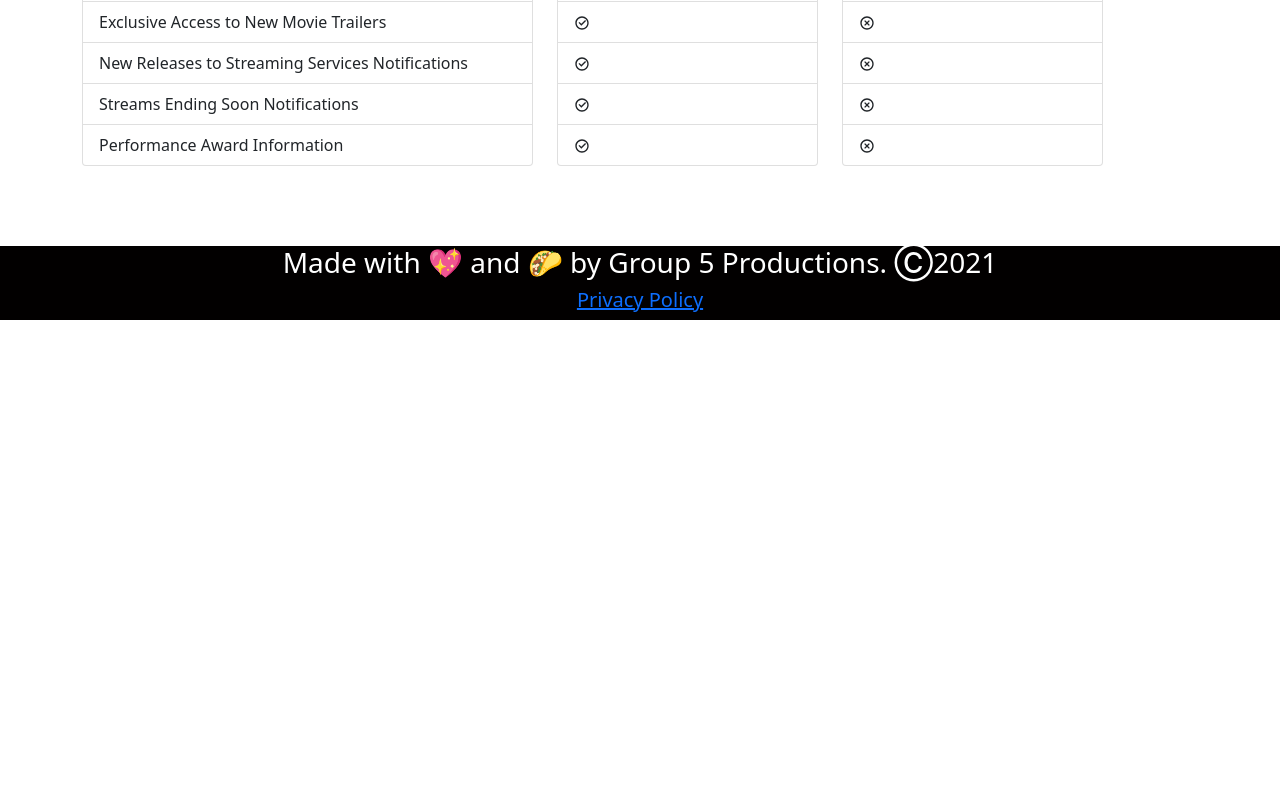
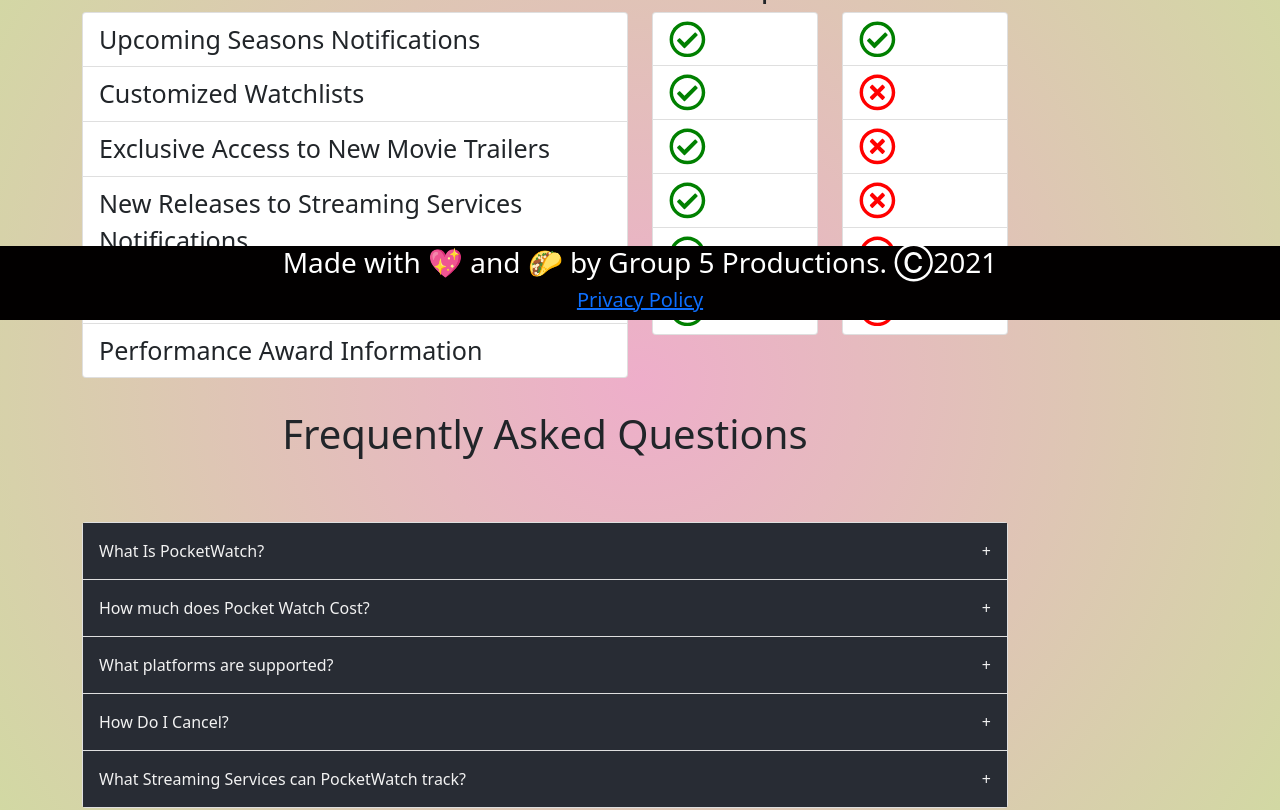
Before and after one commit to fraudwheeldrive/tracker, a React (Create React App) app in the folder client/: page /gopremium in a window 1280 px wide. Shown: the part 480-1290 px from the top of the page. Before the commit the page ends 800 px from the top, so only its background shows below. Built offline with nearby package versions, Linux system fonts and the light colour scheme.

Commit message:
added accordianList component

```diff
--- a/client/src/App.css
+++ b/client/src/App.css
@@ -110,6 +110,8 @@
 }
 
 
+/* Carousel Style  */
+
 .slider {
   position: relative;
   height: 50vh;
@@ -158,6 +160,8 @@
   height: 50vh;
 }
 
+/* Premium page style  */
+
 .home-box {
   display: flex;
   flex-direction: column;
@@ -169,3 +173,67 @@
   display:flex;
 justify-content: center;
 }
+
+.premium-content {
+  vertical-align: middle;
+}
+
+.premium-container {
+  padding-bottom: 400px;
+}
+
+/* accordion  */
+
+body {
+  background: rgb(7, 239, 247);
+  background: radial-gradient(
+    circle,
+    rgba(238, 174, 202, 1) 0%,
+    rgba(199, 233, 148, 1) 100%
+  );
+}
+
+h1 {
+  text-align: center;
+  margin: 2rem 0 4rem 0;
+}
+
+.accordion {
+
+  margin: 2rem auto;
+  display: flex;
+  flex-direction: column;
+}
+
+.accordion-title {
+  display: flex;
+  flex-direction: row;
+  justify-content: space-between;
+  cursor: pointer;
+  background-color: #282c34;
+}
+
+.accordion-title:hover {
+  background-color: #282c34;
+}
+
+.accordion-title,
+.accordion-content {
+  padding: 1rem;
+  color: #f2f2f2; ;
+}
+
+.accordion-content {
+  background-color: #282c34;
+
+}
+
+@media screen and (max-width: 700px) {
+  body {
+    font-size: 18px;
+  }
+
+  .accordion {
+    width: 100%;
+  }
+}
--- /dev/null
+++ b/client/src/components/AccordionList.js
@@ -0,0 +1,17 @@
+import React, { useState } from 'react';
+
+const AccordionList = ({ title, content }) => {
+  const [isActive, setIsActive] = useState(false);
+
+  return (
+    <div className="accordion-item">
+      <div className="accordion-title" onClick={() => setIsActive(!isActive)}>
+        <div>{title}</div>
+        <div>{isActive ? '-' : '+'}</div>
+      </div>
+      {isActive && <div className="accordion-content">{content}</div>}
+    </div>
+  );
+};
+
+export default AccordionList;
--- a/client/src/components/GoPremium.js
+++ b/client/src/components/GoPremium.js
@@ -1,33 +1,80 @@
-import React, { useState } from "react";
+import React, { useState } from "react"
 import { Link } from "react-router-dom";
 import { useMutation } from "@apollo/react-hooks";
 import Auth from "../utils/auth";
 import { ADD_USER } from "../utils/mutations";
 
-
+import AccordionList from './AccordionList';
 import ListGroup from "react-bootstrap/ListGroup";
 import Accordion from 'react-bootstrap/Accordion'
-import Badge from 'react-bootstrap/Badge'
-
+import Badge from 'react-bootstrap/Badge';
 import Container from "react-bootstrap/Container";
 import Row from "react-bootstrap/Row";
 import Col from "react-bootstrap/Col";
-import { RiCheckboxCircleLine, RiCloseCircleLine } from "react-icons/ri";
+import { FaRegCheckCircle,FaRegTimesCircle  } from "react-icons/fa";
+
+const checkStyle = { color: "green", fontSize: "2.3em" };
+const xStyle = { color: "red", fontSize: "2.3em" };
+const colStyle = {fontSize: "1.57em"};
 
 
 
 function GoPremium(props) {
+
+
+
+  const accordionData = [
+    {
+      title: 'What Is PocketWatch?',
+      content: `Lorem ipsum dolor, sit amet consectetur adipisicing elit. Quis sapiente
+      laborum cupiditate possimus labore, hic temporibus velit dicta earum
+      suscipit commodi eum enim atque at? Et perspiciatis dolore iure
+      voluptatem.`
+    },
+    {
+      title: 'How much does Pocket Watch Cost? ',
+      content: `Lorem ipsum, dolor sit amet consectetur adipisicing elit. Mollitia veniam
+      reprehenderit nam assumenda voluptatem ut. Ipsum eius dicta, officiis
+      quaerat iure quos dolorum accusantium ducimus in illum vero commodi
+      pariatur? Impedit autem esse nostrum quasi, fugiat a aut error cumque
+      quidem maiores doloremque est numquam praesentium eos voluptatem amet!
+      Repudiandae, mollitia id reprehenderit a ab odit!`
+    },
+    {
+      title: 'What platforms are supported?',
+      content: `Sapiente expedita hic obcaecati, laboriosam similique omnis architecto ducimus magnam accusantium corrupti
+      quam sint dolore pariatur perspiciatis, necessitatibus rem vel dignissimos
+      dolor ut sequi minus iste? Quas?`
+    },
+    {
+      title: 'How Do I Cancel?',
+      content: `Sapiente expedita hic obcaecati, laboriosam similique omnis architecto ducimus magnam accusantium corrupti
+      quam sint dolore pariatur perspiciatis, necessitatibus rem vel dignissimos
+      dolor ut sequi minus iste? Quas?`
+    },
+    {
+      title: 'What Streaming Services can PocketWatch track?',
+      content: `Sapiente expedita hic obcaecati, laboriosam similique omnis architecto ducimus magnam accusantium corrupti
+      quam sint dolore pariatur perspiciatis, necessitatibus rem vel dignissimos
+      dolor ut sequi minus iste? Quas?`
+    }
+  ];
+
+
+  const {title, content } =accordionData
+  const [isActive, setIsActive] =useState(false);
+
   return (
     <div>
-    <Container>
+    <Container className="premium-container">
 
       <h2 className="premium-header"> Go Premium! </h2>
 
 
       <Row>
-        <Col xs={5}>
-          <h3>Features</h3>
-  <ListGroup>
+        <Col xs={6}>
+          <h2>Features</h2>
+  <ListGroup style = {colStyle}>
   <ListGroup.Item>Upcoming Seasons Notifications
   </ListGroup.Item>
   <ListGroup.Item>Customized Watchlists</ListGroup.Item>
@@ -38,40 +85,53 @@
   </ListGroup>
         </Col>
 
-        <Col xs={3}>
-          <h3>Level Up!</h3>
+        <Col className= "premium-content" xs={2}>
+          <h2>Level Up!</h2>
 
           <ListGroup>
-  <ListGroup.Item><RiCheckboxCircleLine/>
+  <ListGroup.Item><FaRegCheckCircle style={checkStyle}/>
   </ListGroup.Item>
-  <ListGroup.Item><RiCheckboxCircleLine /></ListGroup.Item>
-  <ListGroup.Item><RiCheckboxCircleLine/></ListGroup.Item>
-  <ListGroup.Item><RiCheckboxCircleLine /></ListGroup.Item>
-  <ListGroup.Item><RiCheckboxCircleLine/></ListGroup.Item>
-  <ListGroup.Item><RiCheckboxCircleLine /></ListGroup.Item>
+  <ListGroup.Item><FaRegCheckCircle style={checkStyle}/></ListGroup.Item>
+  <ListGroup.Item><FaRegCheckCircle style={checkStyle}/></ListGroup.Item>
+  <ListGroup.Item><FaRegCheckCircle style={checkStyle}/></ListGroup.Item>
+  <ListGroup.Item><FaRegCheckCircle style={checkStyle}/></ListGroup.Item>
+  <ListGroup.Item><FaRegCheckCircle style={checkStyle} /></ListGroup.Item>
   </ListGroup>
 
 
 
         </Col>
 
-        <Col xs={3}>
-          <h3>Free Mode </h3>
+        <Col className= "premium-content" xs={2}>
+          <h2>Free Mode </h2>
 
           <ListGroup>
-  <ListGroup.Item><RiCheckboxCircleLine />
+  <ListGroup.Item><FaRegCheckCircle style={checkStyle}/>
   </ListGroup.Item>
-  <ListGroup.Item><RiCheckboxCircleLine/></ListGroup.Item>
-  <ListGroup.Item><RiCloseCircleLine/></ListGroup.Item>
-  <ListGroup.Item><RiCloseCircleLine/></ListGroup.Item>
-  <ListGroup.Item><RiCloseCircleLine/></ListGroup.Item>
-  <ListGroup.Item><RiCloseCircleLine /></ListGroup.Item>
+  <ListGroup.Item><FaRegTimesCircle style={xStyle}/></ListGroup.Item>
+  <ListGroup.Item><FaRegTimesCircle style={xStyle}/></ListGroup.Item>
+  <ListGroup.Item><FaRegTimesCircle style={xStyle}/></ListGroup.Item>
+  <ListGroup.Item><FaRegTimesCircle style={xStyle}/></ListGroup.Item>
+  <ListGroup.Item><FaRegTimesCircle style={xStyle}/></ListGroup.Item>
   </ListGroup>
 
         </Col>
 
+        <Col xs={10}>
+        <div>
+      <h1>Frequently Asked Questions</h1>
+      <div className="accordion">
+        {accordionData.map(({ title, content }) => (
+          <AccordionList title={title} content={content} />
+        ))}
+      </div>
+    </div>
+</Col>
+
+
       </Row>
     </Container>
+
 
 
     </div>
```
